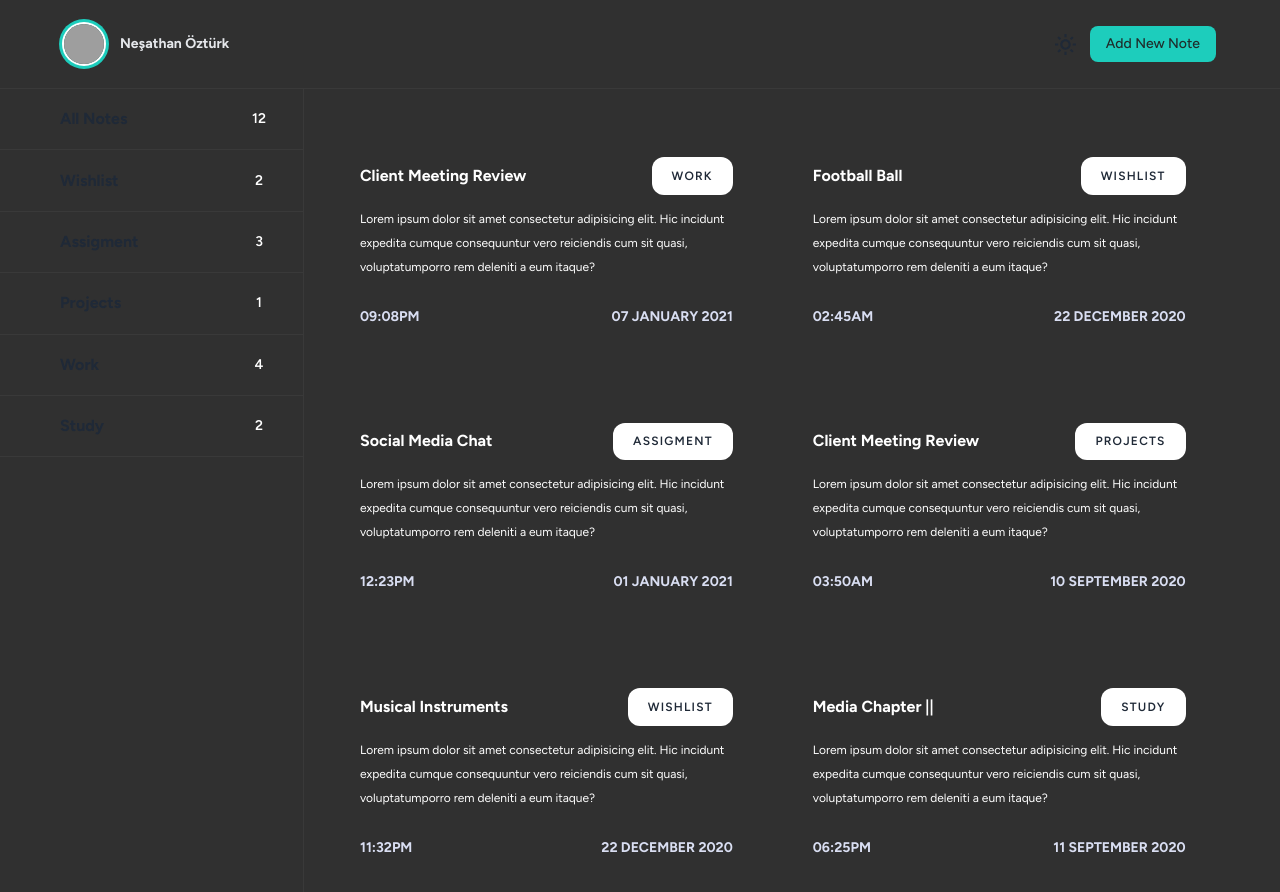
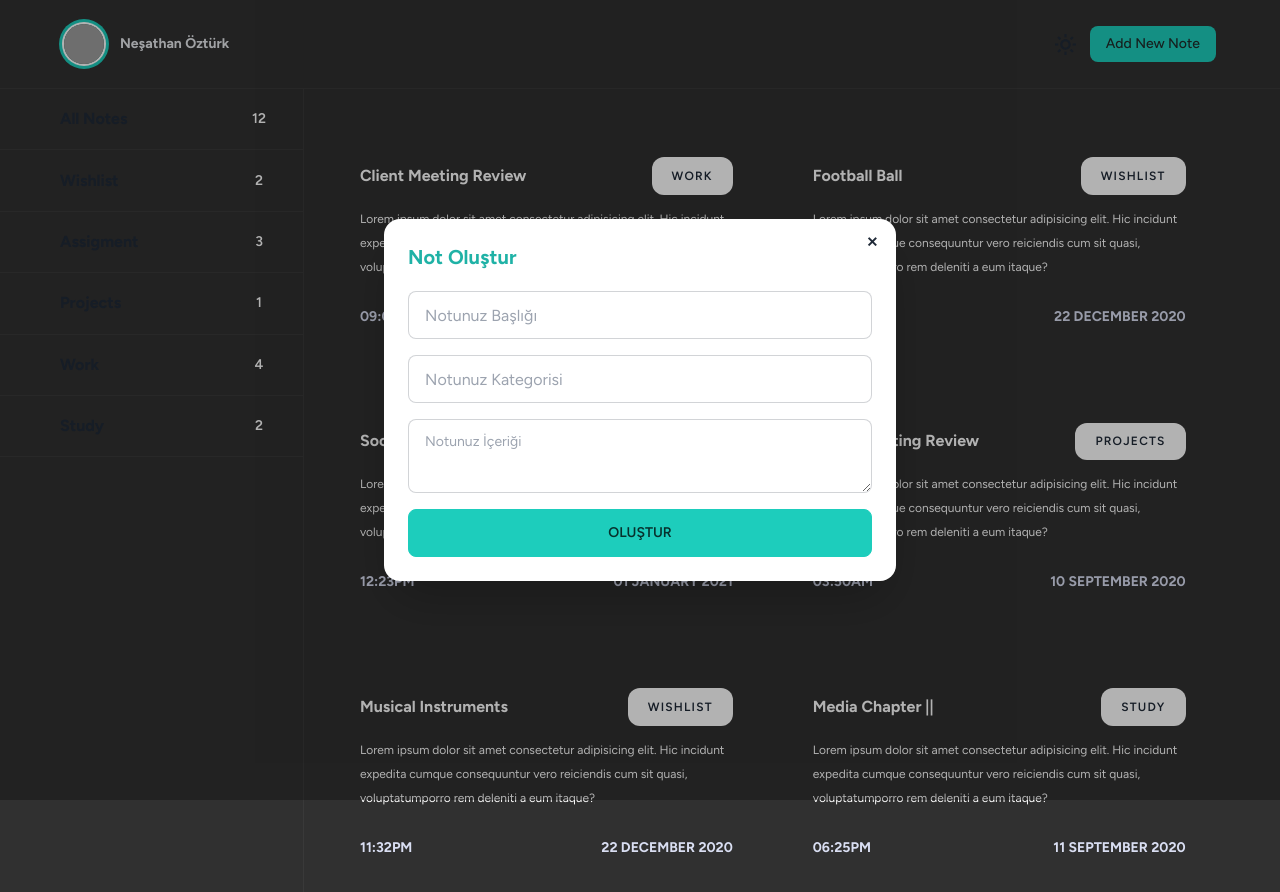
Before and after one commit to nesathanozturk/notluyorum, a Next.js app: page /notes in a window 1280 px wide. Both pictures are taken after a click on the button "Add New Note". Shown: the top 892 px of the page. Built offline with nearby package versions, Linux system fonts and the light colour scheme; grey boxes are pictures that could not be loaded.

Commit message:
feat: create hooks and types

```diff
--- /dev/null
+++ b/src/components/modal/index.tsx
@@ -0,0 +1,59 @@
+"use client";
+
+import useToggle from "@/hooks/use-toggle";
+import useInput from "@/hooks/use-input";
+
+import { IInput, IModalProps } from "@/types";
+
+const Modal: React.FC<IModalProps> = ({ isOpen, handleClose }) => {
+  const INITIAL_STATE = {
+    title: "",
+    category: "",
+    description: "",
+  };
+  const { value, setValue, handleChange } = useInput(INITIAL_STATE) as IInput;
+
+  return (
+    <dialog className={`modal ${isOpen ? "modal-open" : ""}`}>
+      <div className="modal-box">
+        <button
+          className="btn btn-sm btn-circle btn-ghost absolute right-2 top-2"
+          onClick={handleClose}
+        >
+          ✕
+        </button>
+        <form>
+          <h3 className="font-bold text-xl pb-5 text-[#1FB2A6]">Not Oluştur</h3>
+          <div className="flex flex-col justify-center space-y-4">
+            <input
+              type="text"
+              placeholder="Notunuz Başlığı"
+              className="input input-bordered w-full"
+              name="title"
+              value={value.title}
+              onChange={handleChange}
+            />
+            <input
+              type="text"
+              placeholder="Notunuz Kategorisi"
+              className="input input-bordered w-full"
+              name="category"
+              value={value.category}
+              onChange={handleChange}
+            />
+            <textarea
+              className="textarea textarea-bordered w-full"
+              placeholder="Notunuz İçeriği"
+              value={value.description}
+            />
+            <button type="submit" className="btn btn-accent">
+              Oluştur
+            </button>
+          </div>
+        </form>
+      </div>
+    </dialog>
+  );
+};
+
+export default Modal;
--- a/src/components/navbar/index.tsx
+++ b/src/components/navbar/index.tsx
@@ -1,8 +1,22 @@
+"use client";
+
+import { useState } from "react";
 import { BiSun } from "react-icons/bi";
 import Image from "next/image";
 
+import Modal from "../modal";
+
+import useToggle from "@/hooks/use-toggle";
+
+import { IToggle } from "@/types";
+
 const Navbar = () => {
+  const { isOpen, setIsOpen, handleOpen, handleClose } = useToggle(
+    false
+  ) as IToggle;
+
   return (
+    <>
       <div className="contaier mx-auto navbar py-6 px-5 md:px-16 justify-between border-b-[0.05rem] border-[#393939]">
         <div className="avatar space-x-4">
           <div className="w-10 rounded-full ring ring-accent ring-offset-base-100 ring-offset-2 cursor-pointer">
@@ -21,11 +35,16 @@ const Navbar = () => {
           <span className="cursor-pointer">
             <BiSun size={25} />
           </span>
-        <button className="btn-accent py-2 px-4 rounded-lg capitalize text-[#1f2d2b] font-medium text-xs md:text-sm transition-colors">
+          <button
+            onClick={handleOpen}
+            className="btn-accent py-2 px-4 rounded-lg capitalize text-[#1f2d2b] font-medium text-xs md:text-sm transition-colors"
+          >
             Add New Note
           </button>
         </div>
       </div>
+      <Modal isOpen={isOpen} handleClose={handleClose} />
+    </>
   );
 };
 
--- /dev/null
+++ b/src/hooks/use-input.tsx
@@ -0,0 +1,16 @@
+"use client";
+
+import { IInitialState } from "@/types";
+import { useState } from "react";
+
+const useInput = (params: IInitialState) => {
+  const [value, setValue] = useState<IInitialState>(params);
+
+  const handleChange = (e: React.ChangeEvent<HTMLInputElement>) => {
+    setValue({ ...value, [e.target.name]: e.target.value });
+  };
+
+  return { value, setValue, handleChange };
+};
+
+export default useInput;
--- /dev/null
+++ b/src/hooks/use-toggle.tsx
@@ -0,0 +1,21 @@
+"use client";
+
+import { useState, useRef } from "react";
+
+import { IToggle } from "@/types";
+
+const useToggle = (initialValue: boolean) => {
+  const [isOpen, setIsOpen] = useState<boolean>(initialValue);
+
+  const handleOpen = () => {
+    setIsOpen(true);
+  };
+
+  const handleClose = () => {
+    setIsOpen(false);
+  };
+
+  return { isOpen, setIsOpen, handleOpen, handleClose };
+};
+
+export default useToggle;
--- /dev/null
+++ b/src/types/index.ts
@@ -0,0 +1,23 @@
+export interface IToggle {
+  isOpen: boolean;
+  setIsOpen: (isOpen: boolean) => void;
+  handleOpen: () => void;
+  handleClose: () => void;
+}
+
+export interface IInitialState {
+  title: string;
+  category: string;
+  description: string;
+}
+
+export interface IInput {
+  value: IInitialState;
+  setValue: React.Dispatch<React.SetStateAction<IInitialState>>;
+  handleChange: (e: React.ChangeEvent<HTMLInputElement>) => void;
+}
+
+export interface IModalProps {
+  isOpen: boolean;
+  handleClose: () => void;
+}
```
Lines whose indentation alone changed are shown as unchanged.
